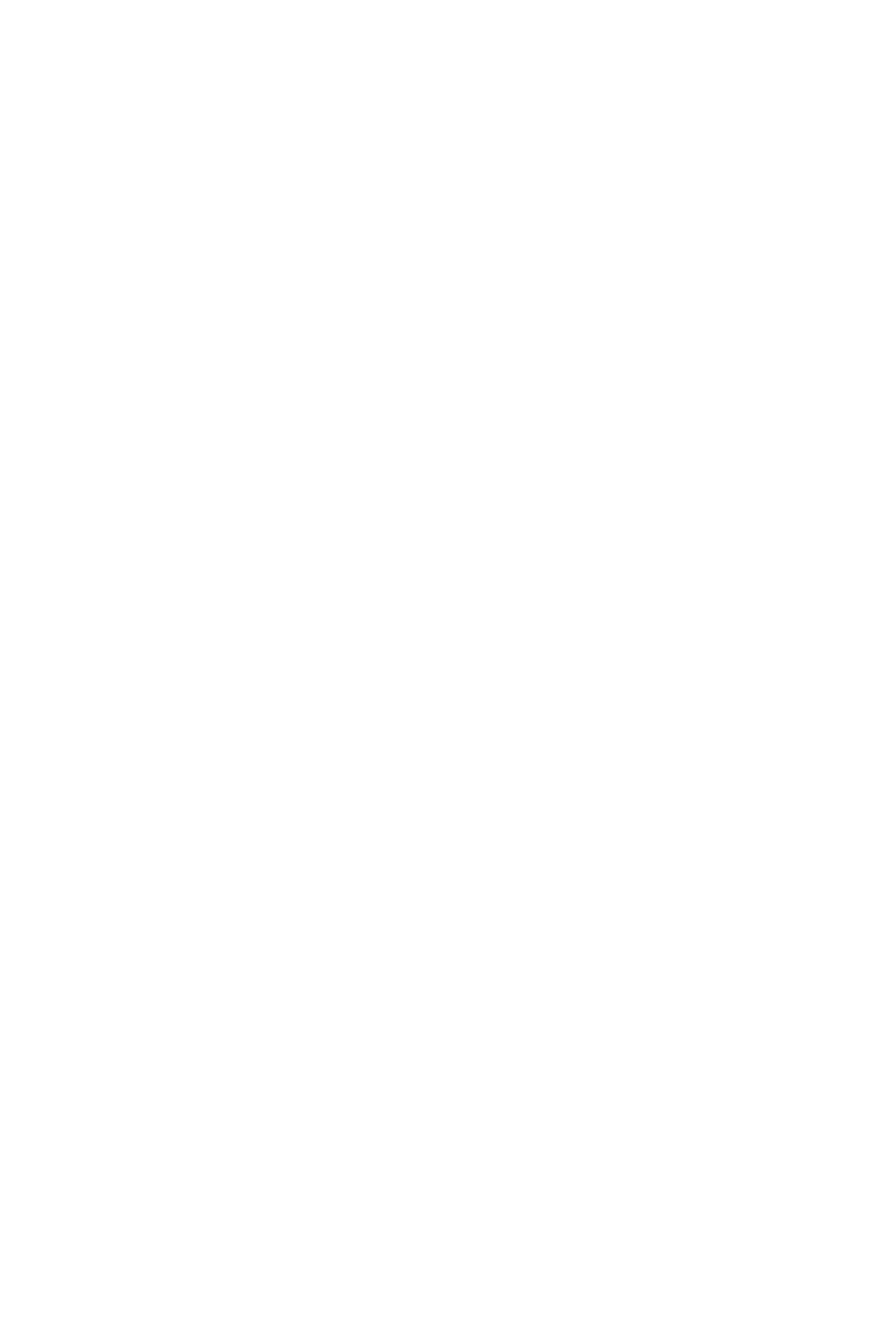
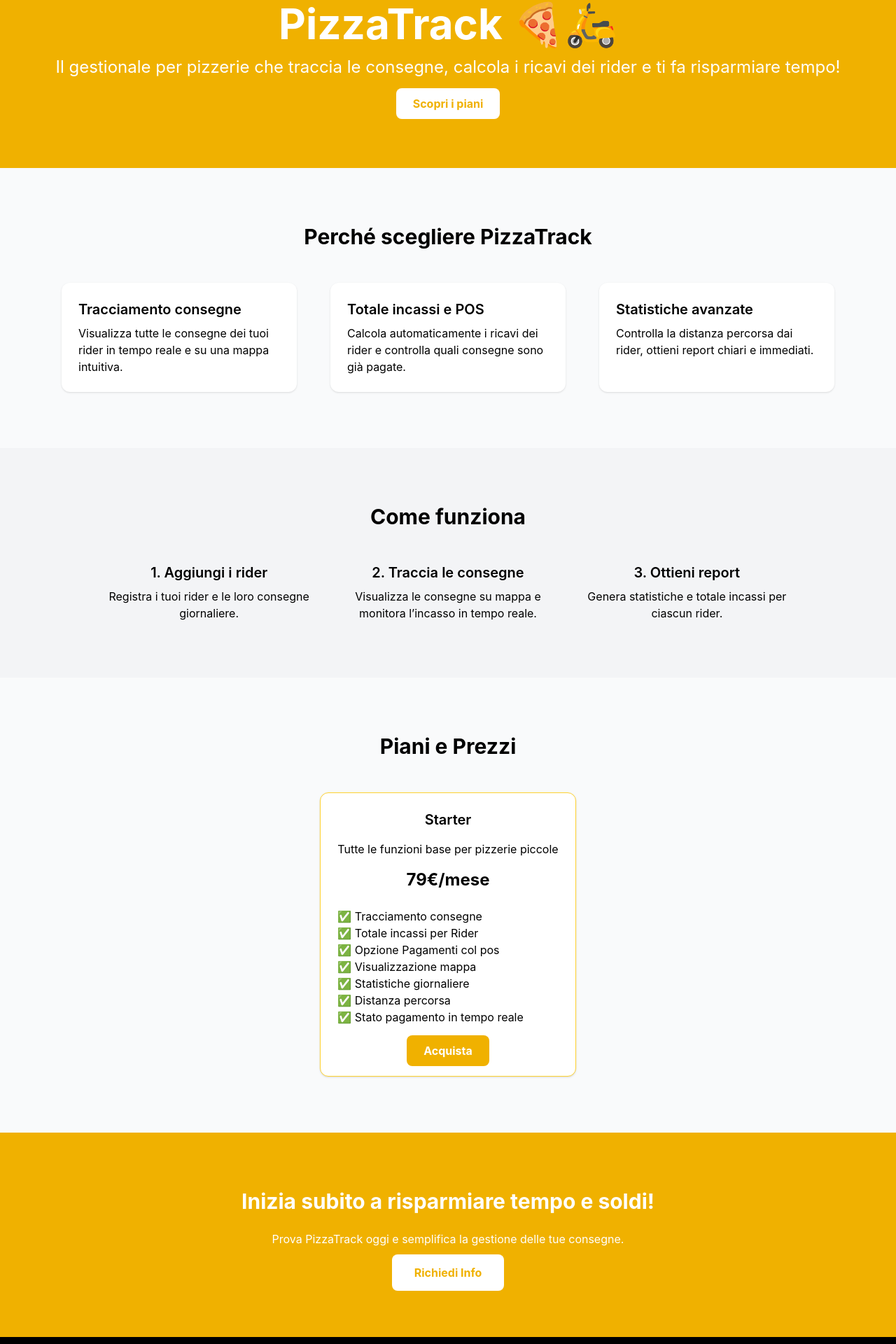
Before and after one commit to richcardo/Portfolio, a React (Vite) app: page /delivery-system in a window 1280 px wide. Before the commit this address had no page. Shown: the part 136-2056 px from the top of the page at 70% size. Before the commit the page ends 800 px from the top, so only its background shows below. Built offline with nearby package versions, Linux system fonts and the light colour scheme.

Commit message:
add pizzaTrack

```diff
--- a/src/App.tsx
+++ b/src/App.tsx
@@ -4,6 +4,7 @@
 import Home from "./Pages/Home";
 import Contact from "./Pages/Contact";
 import Projects from "./Pages/Projects";
+import DeliverySystem from "./Pages/DeliverySystem";
 
 function App() {
   return (
@@ -14,6 +15,7 @@
             <Route index element={<Home />} />
             <Route path="projects" element={<Projects />} />
             <Route path="contact" element={<Contact />} />
+            <Route path="delivery-system" element={<DeliverySystem />} />
           </Route>
         </Routes>
       </BrowserRouter>
--- a/src/Components/ProjectCard.tsx
+++ b/src/Components/ProjectCard.tsx
@@ -1,18 +1,35 @@
+type projectProps = {
+  src?: string;
+  photo: string;
+  title: string;
+  framework?: string;
+  css? :string;
+};
+
 export default function ProjectCard({
   src,
   photo,
   title,
-}: {
-  src: string;
-  photo: string;
-  title: string;
-}) {
+  framework = "REACTJS",
+  css = "TAILWINDCSS",
+}: projectProps) {
   return (
     <a href={src} target="_blank">
-      <div className="rounded-md shadow-xl">
-        <img src={photo} className="w-96" />
-        <div className="ps-2">
-          <p>{title}</p>
+      <div className="rounded-md shadow-xl flex flex-col h-full">
+        <img src={photo} className="w-full h-3/2 rounded-t-md" />
+        <div className="px-1 flex flex-col gap-2 justify-evenly my-1 border- border-gray-600">
+          <h3>Tecnologie:</h3>
+          <div className="flex gap-2 m-1">
+            <div className="bg-rose-500 px-3  rounded-3xl text-blue-50">
+              <p>{framework}</p>
+            </div>
+            <div className="bg-rose-500 px-3  rounded-3xl text-blue-50">
+              <p>{css}</p>
+            </div>
+          </div>
+          <div className="ps-2">
+            <h2 className="text-2xl font-bold">{title}</h2>
+          </div>
         </div>
       </div>
     </a>
--- /dev/null
+++ b/src/Pages/DeliverySystem.tsx
@@ -0,0 +1,125 @@
+export default function DeliverySystem() {
+  return (
+    <div className="bg-gray-50 font-sans">
+      <section className="bg-yellow-500 text-white py-20 text-center">
+        <h1 className="text-4xl md:text-6xl font-bold mb-4">PizzaTrack 🍕🛵</h1>
+        <p className="text-xl md:text-2xl mb-6">
+          Il gestionale per pizzerie che traccia le consegne, calcola i ricavi
+          dei rider e ti fa risparmiare tempo!
+        </p>
+        <a
+          href="#pricing"
+          className="bg-white text-yellow-500 font-bold px-6 py-3 rounded-lg hover:bg-gray-100 transition"
+        >
+          Scopri i piani
+        </a>
+      </section>
+
+      <section className="py-20 max-w-6xl mx-auto px-6">
+        <h2 className="text-3xl font-bold text-center mb-12">
+          Perché scegliere PizzaTrack
+        </h2>
+        <div className="grid md:grid-cols-3 gap-12">
+          <div className="bg-white p-6 rounded-xl shadow hover:shadow-lg transition">
+            <h3 className="text-xl font-semibold mb-2">
+              Tracciamento consegne
+            </h3>
+            <p>
+              Visualizza tutte le consegne dei tuoi rider in tempo reale e su
+              una mappa intuitiva.
+            </p>
+          </div>
+          <div className="bg-white p-6 rounded-xl shadow hover:shadow-lg transition">
+            <h3 className="text-xl font-semibold mb-2">Totale incassi e POS</h3>
+            <p>
+              Calcola automaticamente i ricavi dei rider e controlla quali
+              consegne sono già pagate.
+            </p>
+          </div>
+          <div className="bg-white p-6 rounded-xl shadow hover:shadow-lg transition">
+            <h3 className="text-xl font-semibold mb-2">Statistiche avanzate</h3>
+            <p>
+              Controlla la distanza percorsa dai rider, ottieni report chiari e
+              immediati.
+            </p>
+          </div>
+        </div>
+      </section>
+
+      <section className="bg-gray-100 py-20">
+        <div className="max-w-5xl mx-auto px-6 text-center">
+          <h2 className="text-3xl font-bold mb-12">Come funziona</h2>
+          <div className="grid md:grid-cols-3 gap-12">
+            <div>
+              <h3 className="text-xl font-semibold mb-2">
+                1. Aggiungi i rider
+              </h3>
+              <p>Registra i tuoi rider e le loro consegne giornaliere.</p>
+            </div>
+            <div>
+              <h3 className="text-xl font-semibold mb-2">
+                2. Traccia le consegne
+              </h3>
+              <p>
+                Visualizza le consegne su mappa e monitora l’incasso in tempo
+                reale.
+              </p>
+            </div>
+            <div>
+              <h3 className="text-xl font-semibold mb-2">3. Ottieni report</h3>
+              <p>Genera statistiche e totale incassi per ciascun rider.</p>
+            </div>
+          </div>
+        </div>
+      </section>
+
+      <section
+        id="pricing"
+        className="py-20 max-w-6xl mx-auto px-6 text-center"
+      >
+        <h2 className="text-3xl font-bold mb-12">Piani e Prezzi</h2>
+        <div className="flex justify-center gap-12">
+          <div className="bg-white border border-amber-300 p-6 rounded-xl shadow hover:shadow-lg transition">
+            <h3 className="text-xl font-semibold mb-4">Starter</h3>
+            <p className="mb-4">Tutte le funzioni base per pizzerie piccole</p>
+            <p className="text-2xl font-bold mb-6">79€/mese</p>
+            <ul className="mb-6 text-left">
+              <li>✅ Tracciamento consegne</li>
+              <li>✅ Totale incassi per Rider</li>
+              <li>✅ Opzione Pagamenti col pos</li>
+              <li>✅ Visualizzazione mappa</li>
+              <li>✅ Statistiche giornaliere</li>
+              <li>✅ Distanza percorsa</li>
+              <li>✅ Stato pagamento in tempo reale</li>
+            </ul>
+            <a
+              href="https://wa.me/393516679592?text=Salve%20sono%20interessato%20al%20piano%20Starter%20di%20PizzaTrack"
+              target="_blank"
+              rel="noreferrer"
+              className="bg-yellow-500 text-white font-bold px-6 py-3 rounded-lg hover:bg-yellow-600 transition"
+            >
+              Acquista
+            </a>
+          </div>
+        </div>
+      </section>
+
+      <section className="py-20 bg-yellow-500 text-white text-center">
+        <h2 className="text-3xl font-bold mb-6">
+          Inizia subito a risparmiare tempo e soldi!
+        </h2>
+        <p className="mb-6">
+          Prova PizzaTrack oggi e semplifica la gestione delle tue consegne.
+        </p>
+        <a
+          href="https://wa.me/393516679592?text=Salve%20sono%20interessato%20a%20PizzaTrack%20e%20vorrei%20richiedere%20maggiori%20informazioni"
+          target="_blank"
+          rel="noreferrer"
+          className="bg-white text-yellow-500 font-bold px-8 py-4 rounded-lg hover:bg-gray-100 transition"
+        >
+          Richiedi Info
+        </a>
+      </section>
+    </div>
+  );
+}
--- a/src/Pages/Projects.tsx
+++ b/src/Pages/Projects.tsx
@@ -1,15 +1,21 @@
+import { Link } from "react-router-dom";
 import photo from "../../public/Screenshot 2026-03-25 220854.png";
+import Delivery from "../../public/Screenshot 2026-04-07 035651.png";
 import ProjectCard from "../Components/ProjectCard";
+
 export default function Projects() {
   return (
     <div className="ps-4">
       <h1 className="text-3xl font-bold">Progetti</h1>
-      <div className="grid xs:grid-cols-1 md:grid-cols-4 gap-4 px-5 py-5">
+      <div className="grid xs:grid-cols-1 md:grid-cols-4 gap-4 px-5 py-5 items-stretch overflow-hidden">
         <ProjectCard
           src="https://todo-list-five-plum-14.vercel.app/"
           photo={photo}
           title="TodoList"
         />
+        <Link to="/delivery-system">
+          <ProjectCard photo={Delivery} title="PizzaTrack" framework="LARAVEL" css="BOOTSTRAP"/>
+        </Link>
       </div>
     </div>
   );
```
Also changed, not shown: public/Screenshot 2026-04-07 035651.png (added).
